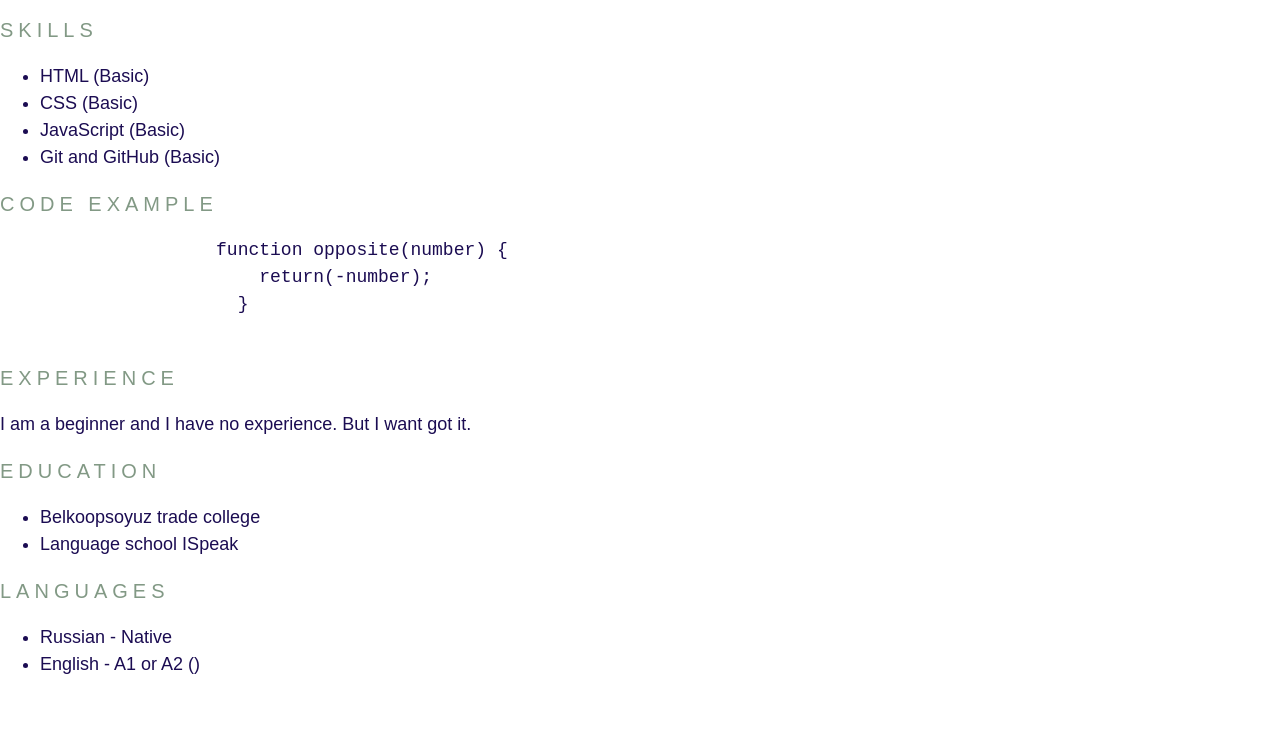
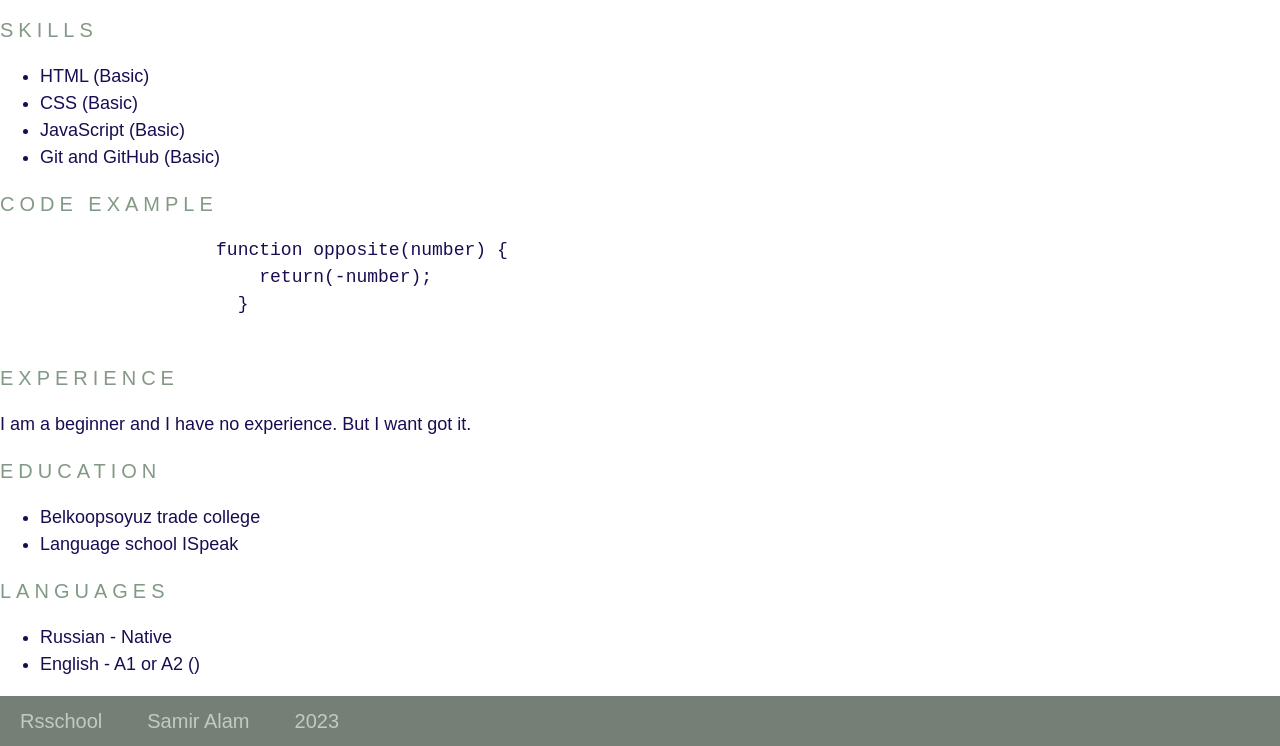
Before and after one commit to sam1ralam/rsschool-cv, a plain HTML site: page index.html in a window 1280 px wide. Shown: the part 929-1675 px from the top of the page. Before the commit the page ends 1625 px from the top, so only its background shows below. Drawn offline with Linux system fonts and the light colour scheme.

Commit message:
fix: add footer

```diff
--- a/index.html
+++ b/index.html
@@ -99,7 +99,13 @@
         </div>
     </main>
     <footer class="footer">
-        <div class="container"></div>
+        <div class="container">
+            <div class="footer-links">
+                <a class="footer-link" href="https://rs.school/js/">Rsschool</a>
+                <a class="footer-link" href="https://github.com/sam1ralam">Samir Alam</a>
+                <a class="footer-link" href="https://calendar.google.com/calendar">2023</a>
+            </div>
+        </div>
     </footer>
 </body>
 </html>
--- a/style.css
+++ b/style.css
@@ -75,6 +75,18 @@
     color: #829985;
   }
 
+  .footer {
+    background-color:#748075;
+  }
+
+  .footer-link {
+    padding: 0 20px;
+    line-height: 50px;
+    text-decoration: none;
+    color: #c2cac3;
+    font-size: 20px;
+  }
+
   @media (max-width: 768px) {
     .section {
       width: 100%;
```
Also changed, not shown: assets/rsschool.png (added).
